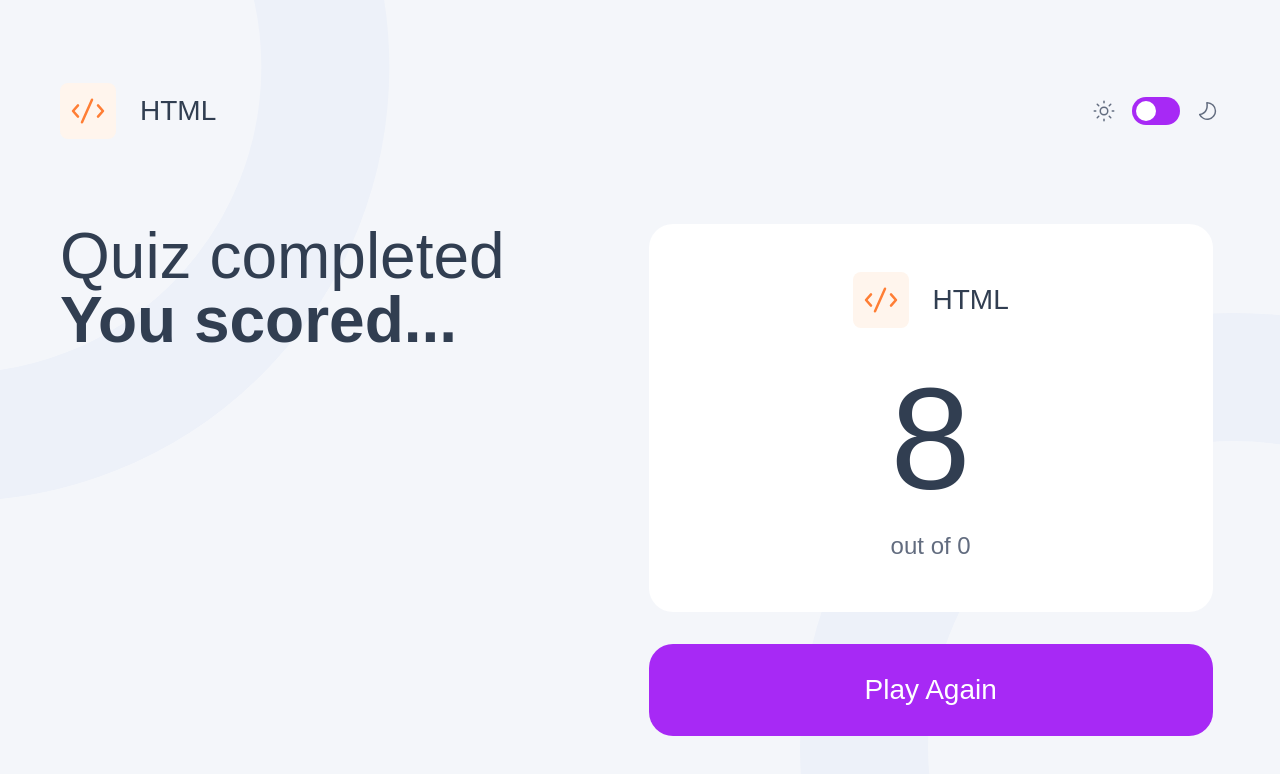
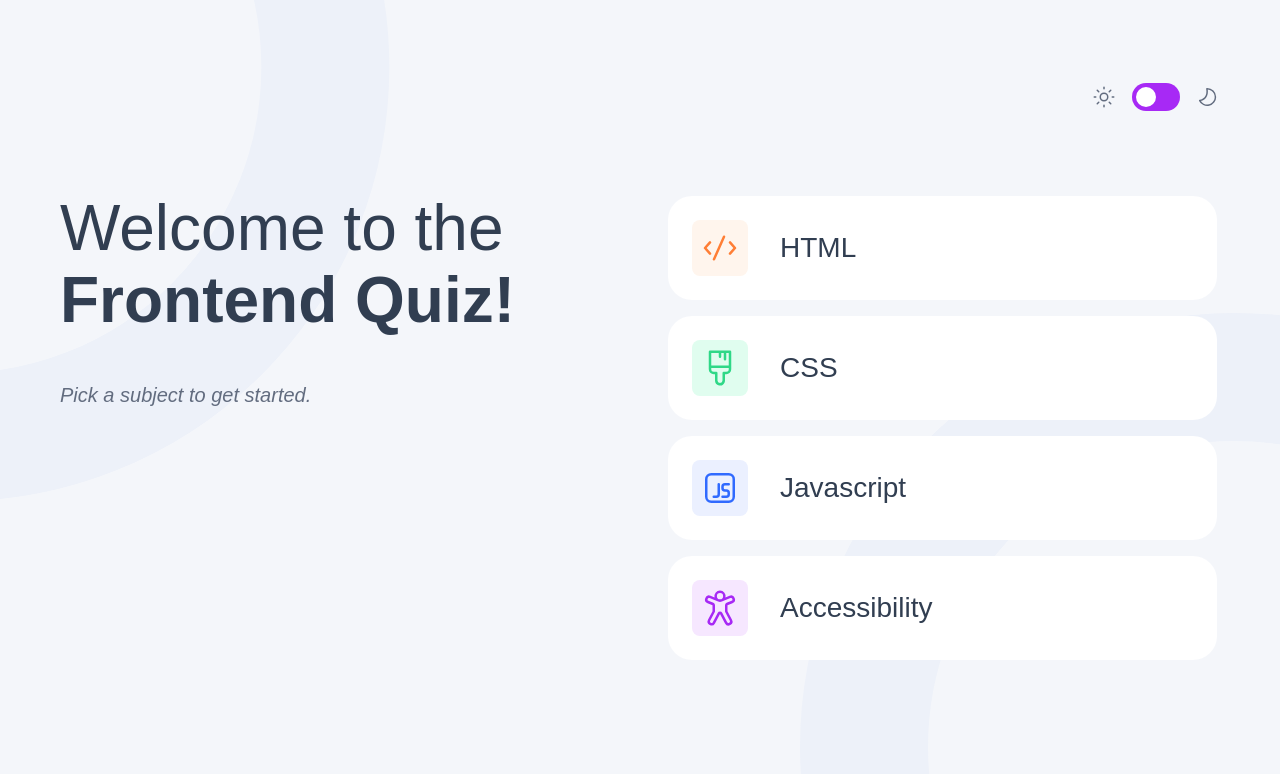
Before and after one commit to Vinicius-PR/frontend-quiz-app, a React (Vite) app: page / in a window 1280 px wide. Shown: the top 774 px of the page. Built offline with nearby package versions, Linux system fonts and the light colour scheme.

Commit message:
feat: correct GameFinished component and App.tsx

```diff
--- a/src/App.tsx
+++ b/src/App.tsx
@@ -28,15 +28,13 @@ function App() {
           handleSetTheme={handleSetTheme}
           theme={theme}
         />
-        {/* {
+        {
           quizMode === "idle"
             ? <StartScreen/>
             : quizMode === "running"
               ? <GameScreen/>
               : <GameFinished/>
-        } */}
-        {/* <StartScreen/> */}
-        <GameFinished/>
+        }
       </Container>
     </ThemeProvider>
   )
--- a/src/components/GameFinished/index.tsx
+++ b/src/components/GameFinished/index.tsx
@@ -6,7 +6,7 @@ import { QuizContext } from "../../context/QuizContext"
 
 export default function GameFinished() {
 
-  const { subject, totalQuestions } = useContext(QuizContext)
+  const { subject, totalQuestions, totalRightAnswers, handleReset } = useContext(QuizContext)
 
   return (
     <GameFinishedContainer>
@@ -32,7 +32,7 @@ export default function GameFinished() {
 
           <ResultTextContainer>
             <ResultText>
-              8
+              {totalRightAnswers}
             </ResultText>
 
             <ResultSpan>
@@ -43,7 +43,9 @@ export default function GameFinished() {
         </ResultContent>
 
 
-        <PlayAgainButton>
+        <PlayAgainButton
+          onClick={handleReset}
+        >
           Play Again
         </PlayAgainButton>
       </ResultContainer>
--- a/src/components/GameFinished/style.ts
+++ b/src/components/GameFinished/style.ts
@@ -3,10 +3,10 @@ import { device } from "../../styles/breakpoints"
 import { textPreset1, textPreset1Mobile, textPreset2Light, textPreset2Medium, textPreset2MobileLight, textPreset2MobileMedium, textPreset4, textPreset4Mobile, textPreset5Regular} from "../../styles/typography"
 
 export const GameFinishedContainer = styled.div`
+  display: flex;
+  gap: 8rem; // 128px
+  max-width: 72.30rem; // 1156.8px
   color: ${props => props.theme.colors.text};
-  display: flex;
-  gap: 9rem; // 144px
-  max-width: 72.30rem; // 1156.8px
 
   @media ${device.ml} {
     flex-direction: column;
@@ -20,7 +20,10 @@ export const GameFinishedContainer = styled.div`
   }
 `
 
-export const GameFinishedContent = styled.div``
+export const GameFinishedContent = styled.div`
+  display: flex;
+  flex-direction: column;
+`
 
 export const GameFinishedText1 = styled.h2`
   ${textPreset2Light}
--- a/src/context/QuizContext.tsx
+++ b/src/context/QuizContext.tsx
@@ -37,7 +37,7 @@ export const QuizContext = createContext({} as QuizContextProps)
 export function QuizContextProvider({ children }:QuizContextProviderProps) {
 
   const [quizMode, setQuizMode] = useState<'idle' | 'running' | 'finished'>('idle')
-  const [subject, setSubject] = useState<SubjectProps>('HTML')
+  const [subject, setSubject] = useState<SubjectProps>('')
   const [quiz, setQuiz] = useState<QuizProps>({} as QuizProps)
   const [totalQuestions, setTotalQuestions] = useState(0)
   const [totalRightAnswers, setTotalRightAnswers] = useState(0)
```
